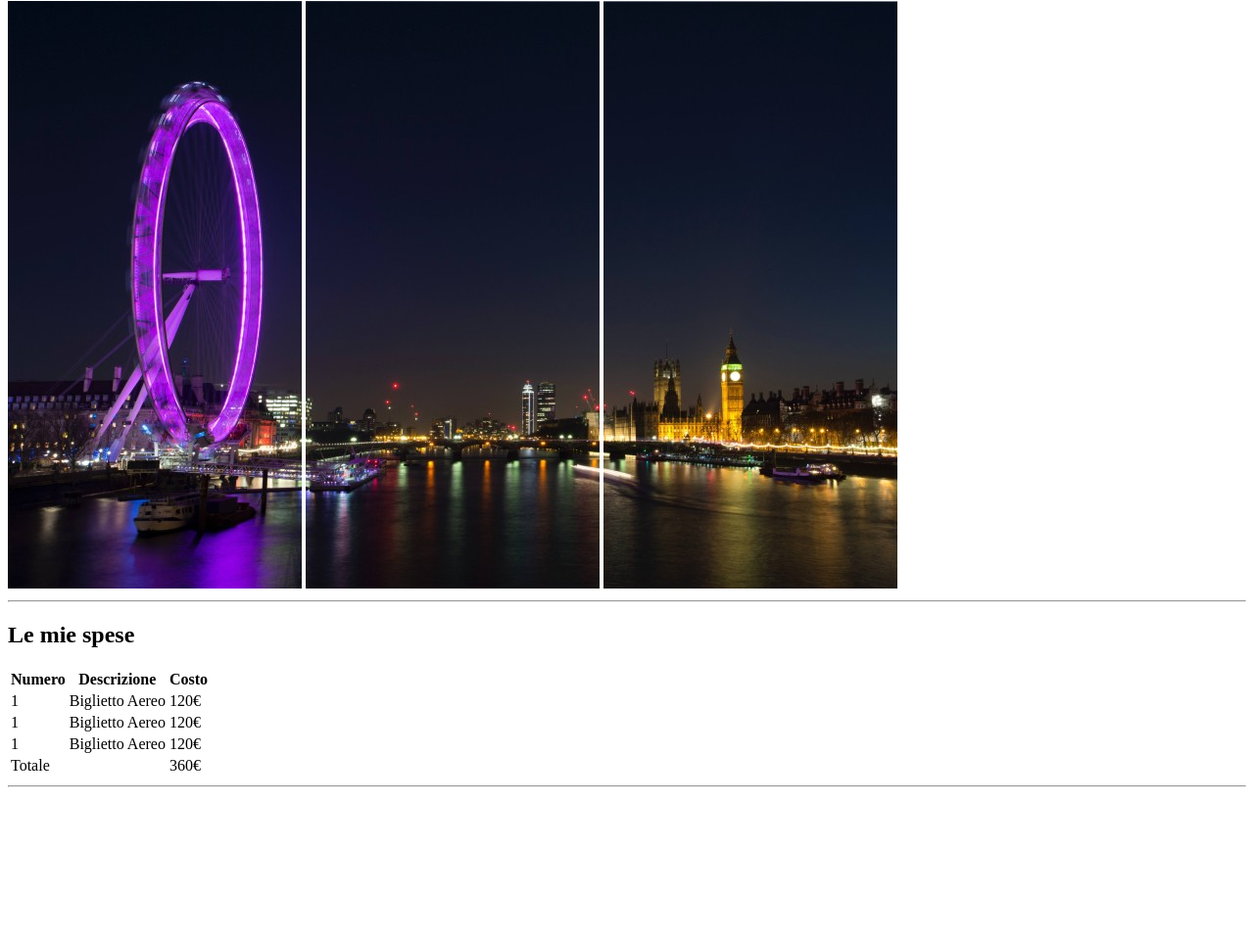
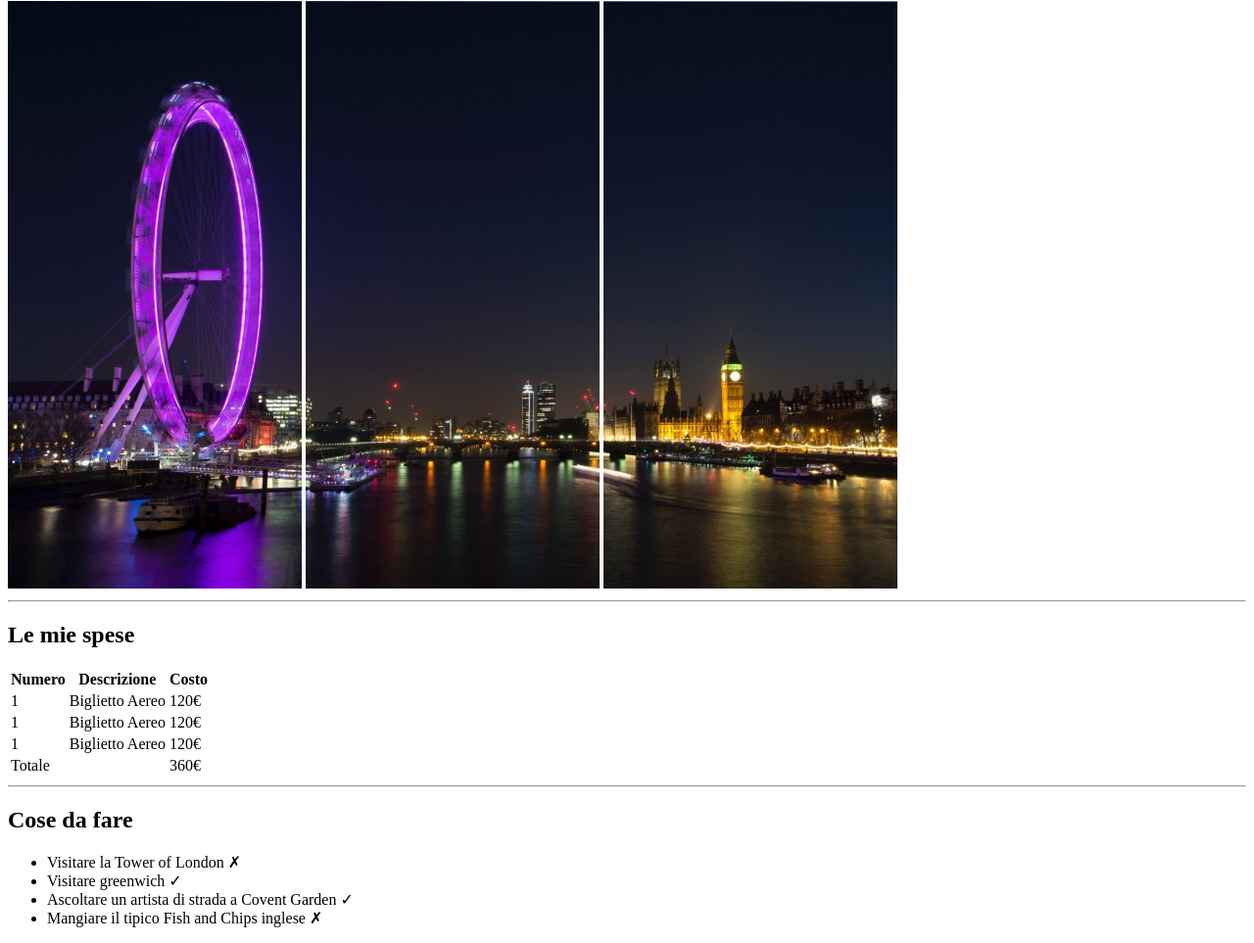
Before and after one commit to Andre050101/html-london-trip, a plain HTML site: page index.html in a window 1280 px wide. Shown: the part 79-1042 px from the top of the page at 98% size. Before the commit the page ends 891 px from the top, so only its background shows below. Drawn offline with Linux system fonts and the light colour scheme; files whose address does not match are found by name.

Commit message:
Unordered list with "Cose da fare" created

```diff
--- a/index.html
+++ b/index.html
@@ -50,5 +50,14 @@
         </table>
     </div>
     <hr>
+    <div>
+        <h2>Cose da fare</h2>
+        <ul>
+            <li>Visitare la Tower of London ✗</li>
+            <li>Visitare greenwich ✓</li>
+            <li>Ascoltare un artista di strada a Covent Garden ✓</li>
+            <li>Mangiare il tipico Fish and Chips inglese ✗</li>
+        </ul>
+    </div>
 </body>
 </html>
```
